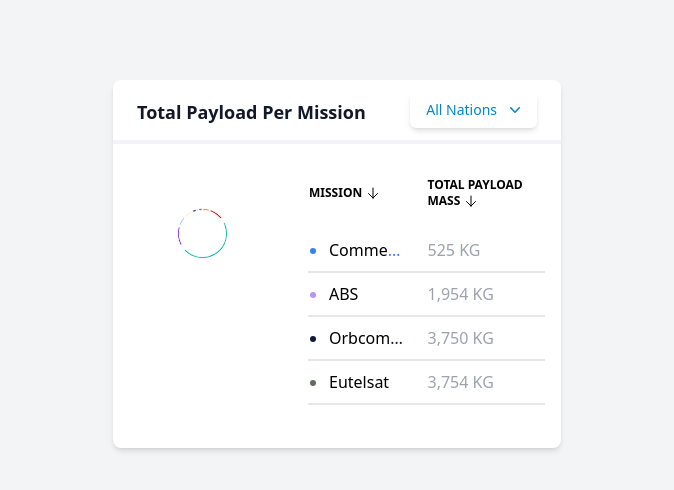
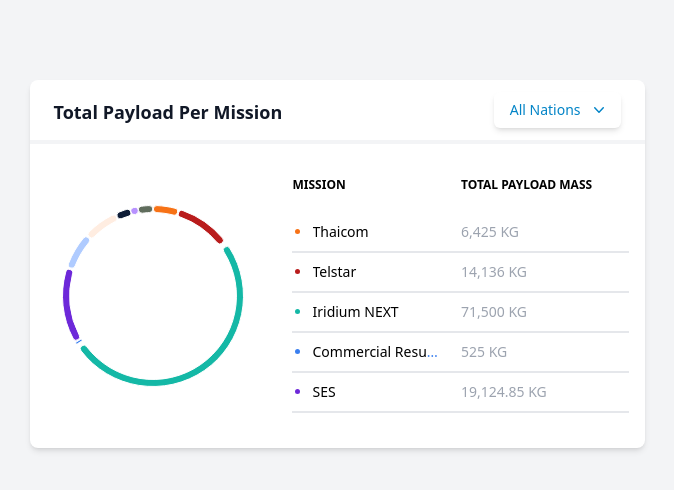
Before and after one commit to sleepinlight/hiring-frontend-engineer-master, a React (Create React App) app: page / in a window 1280 px wide. Shown: the top 490 px of the page, without its empty margins (303-977 px from the left). Built offline with nearby package versions, Linux system fonts and the light colour scheme.

Commit message:
Feature complete

```diff
--- a/src/components/DonutChart/DonutChart.tsx
+++ b/src/components/DonutChart/DonutChart.tsx
@@ -2,7 +2,6 @@
 import { Chart as ChartJS, ArcElement, Tooltip, Legend } from "chart.js";
 import { Doughnut } from "react-chartjs-2";
 import { Mission } from "../../shared/interfaces/Mission.interface";
-import { MissionColors } from "../../shared/utils/colors";
 
 ChartJS.register(ArcElement, Tooltip);
 
--- a/src/components/Icons/SortArrow.tsx
+++ b/src/components/Icons/SortArrow.tsx
@@ -3,7 +3,7 @@
 }
 
 const SortArrow: React.FC<SortArrowProps> = (props: SortArrowProps) => {
-  const directionalString = props.ascending
+  const directionalString = !props.ascending
     ? "M12 4.5v15m0 0l6.75-6.75M12 19.5l-6.75-6.75"
     : "M12 19.5v-15m0 0l-6.75 6.75M12 4.5l6.75 6.75";
 
--- a/src/components/MissionData/MissionPayloadList.tsx
+++ b/src/components/MissionData/MissionPayloadList.tsx
@@ -12,43 +12,81 @@
   const [sortedMissions, setSortedMissions] = useState<Mission[]>([
     ...props.missions,
   ]);
-  const [ascending, setAscending] = useState<boolean>(true);
-  const [alphabetical, setAlphabetical] = useState<boolean>(true);
+  const [ascending, setAscending] = useState<boolean | null>(null);
+  const [alphabetical, setAlphabetical] = useState<boolean | null>(null);
 
   useEffect((): void => {
     setSortedMissions([...props.missions]);
   }, [props.missions]);
 
-  useEffect((): void => {
-    const sortedArr = alphabetical
-      ? [...props.missions].sort()
-      : [...props.missions].sort().reverse();
-    setSortedMissions(sortedArr);
-  }, [alphabetical]);
+  const getSortState = (currentState: boolean | null): boolean | null => {
+    switch (currentState) {
+      case null:
+        return true;
+        break;
+      case true:
+        return false;
+        break;
+      case false:
+        return null;
+        break;
+    }
+  };
 
-  useEffect((): void => {
-    const sortedArr = [...props.missions].sort((a: Mission, b: Mission) => {
-      return ascending
+  const onSortByName = (): Mission[] => {
+    const sortState = getSortState(alphabetical);
+    setAlphabetical(sortState);
+    setAscending(null);
+    if (sortState === null) {
+      return [...props.missions];
+    }
+    return [...props.missions].sort((a: Mission, b: Mission) => {
+      return sortState
+        ? a.name.toLowerCase().localeCompare(b.name.toLowerCase())
+        : b.name.toLowerCase().localeCompare(a.name.toLowerCase());
+    });
+  };
+
+  const onSortByTotalMass = (): Mission[] => {
+    const sortState = getSortState(ascending);
+    setAscending(sortState);
+    setAlphabetical(null);
+    if (sortState === null) {
+      return [...props.missions];
+    }
+    return [...props.missions].sort((a: Mission, b: Mission) => {
+      return sortState
         ? a.totalMass! - b.totalMass!
         : b.totalMass! - a.totalMass!;
     });
-    setSortedMissions(sortedArr);
-  }, [ascending]);
+  };
 
   return (
     <div className="max-h-60 my-8 mx-4 overflow-y-auto">
       <table className="table-fixed font-sans relative w-full">
         <thead className="sticky top-0 bg-white">
           <tr className="text-left uppercase text-xs">
-            <th className="pb-5" onClick={() => setAlphabetical(!alphabetical)}>
+            <th
+              className="pb-5 truncate"
+              onClick={() => setSortedMissions(onSortByName())}
+            >
               <span>
-                Mission <SortArrow ascending={alphabetical} />
+                Mission{" "}
+                {alphabetical !== null && (
+                  <SortArrow ascending={Boolean(alphabetical)} />
+                )}
               </span>
             </th>
-            <th className="pb-5" onClick={() => setAscending(!ascending)}>
+            <th
+              className="pb-5 truncate"
+              onClick={() => setSortedMissions(onSortByTotalMass())}
+            >
               {" "}
               <span>
-                Total Payload Mass <SortArrow ascending={ascending} />
+                Total Payload Mass{" "}
+                {ascending !== null && (
+                  <SortArrow ascending={Boolean(ascending)} />
+                )}
               </span>
             </th>
           </tr>
@@ -56,7 +94,7 @@
         <tbody>
           {sortedMissions?.map((mission) => {
             return (
-              <tr key={mission.id} className="border-b-2">
+              <tr key={mission.id} className="border-b-2 text-sm">
                 <td
                   className="list-item my-2 mx-5"
                   style={{ color: mission.color }}
--- a/src/components/PayloadCard.tsx
+++ b/src/components/PayloadCard.tsx
@@ -1,7 +1,6 @@
 import { useEffect, useState } from "react";
 import payloadData from "../dataset/missions.json";
 import { Mission } from "../shared/interfaces/Mission.interface";
-import { MissionPayload } from "../shared/interfaces/MissionPayload.interface";
 import { MissionColors } from "../shared/utils/colors";
 import DonutChart from "./DonutChart/DonutChart";
 import MissionPayloadList from "./MissionData/MissionPayloadList";
@@ -64,7 +63,7 @@
   }, []);
 
   return (
-    <div className="overflow-hidden bg-white shadow-md sm:rounded-lg mx-auto w-2/5">
+    <div className="overflow-hidden bg-white shadow-md sm:rounded-lg mx-auto w-[615px]">
       <div className="px-4 py-3 sm:px-6 flex justify-between border-solid border-gray-100 border-b-4">
         <h3 className="text-lg font-bold leading-6 text-gray-900 mt-2">
           Total Payload Per Mission
@@ -79,7 +78,7 @@
       </div>
       <div className="">
         <div className="flex justify-around">
-          <div className="w-2/5 p-16 align-middle">
+          <div className="w-2/5 p-8 align-middl m-auto">
             <DonutChart missions={filteredMissionData}></DonutChart>
           </div>
           <MissionPayloadList
```
